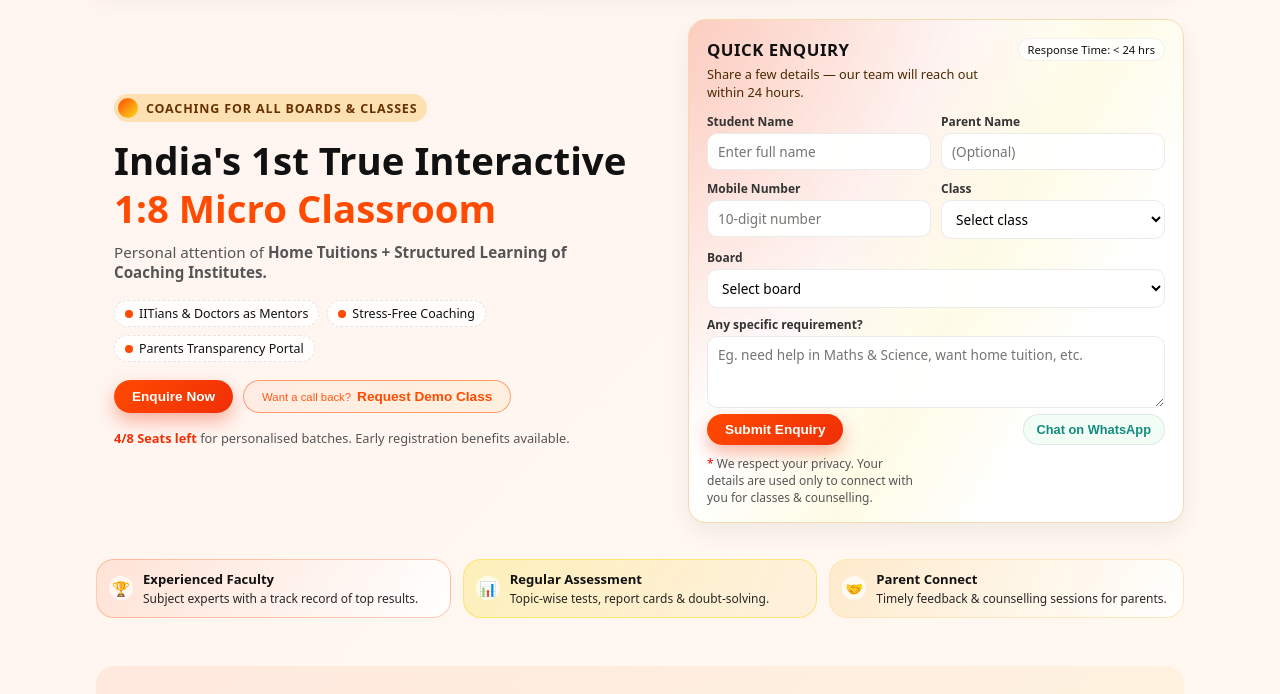
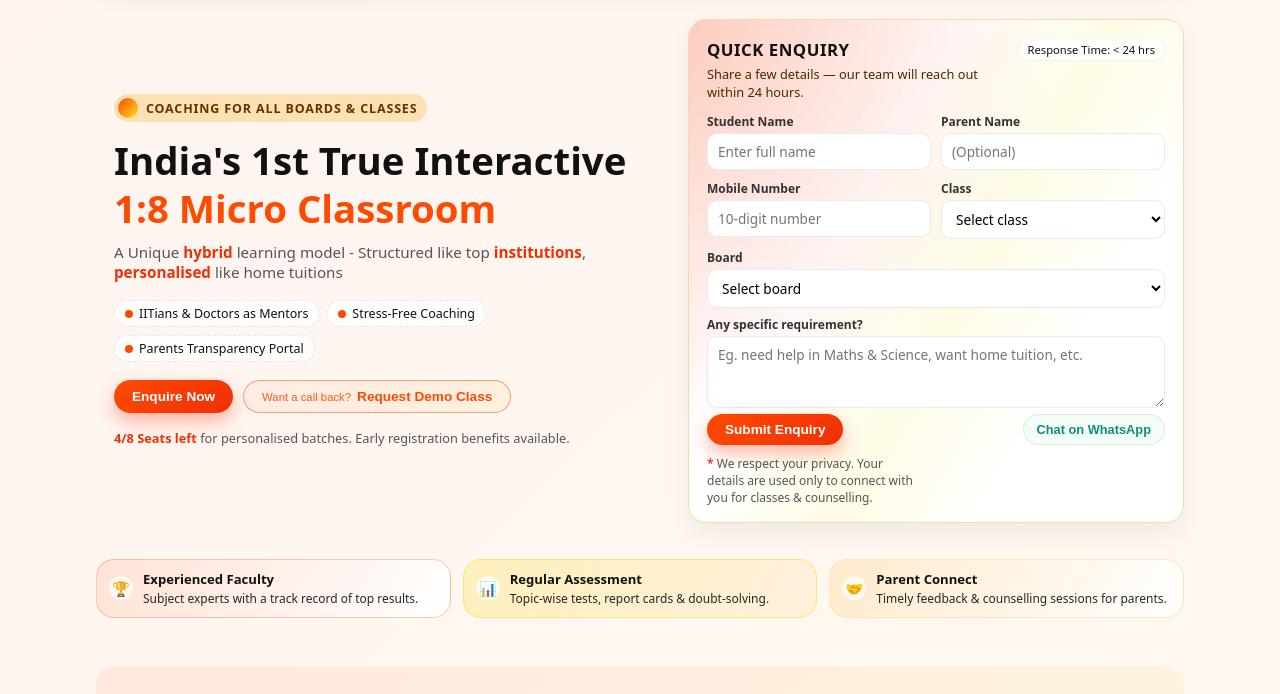
Before and after one commit to Alltheclasses/classes.alltheclasses, a plain HTML site: page index.html in a window 1280 px wide. Shown: the part 103-797 px from the top of the page. Drawn offline with Linux system fonts and the light colour scheme.

Commit message:
commit added

```diff
--- a/index.html
+++ b/index.html
@@ -212,6 +212,10 @@
       color: var(--text-muted);
       max-width: 520px;
       margin-bottom: 18px;
+    }
+
+    .hero-sub strong {
+      color: var(--red-main);
     }
 
     .hero-badges {
@@ -964,7 +968,7 @@
         </h1>
 
         <p class="hero-sub">
-          Personal attention of <strong> Home Tuitions + Structured Learning of Coaching Institutes.</strong>
+          A Unique <strong>hybrid</strong> learning model - Structured like top <strong>institutions</strong>, <strong>personalised</strong> like home tuitions
         </p>
 
         <div class="hero-badges">
```
